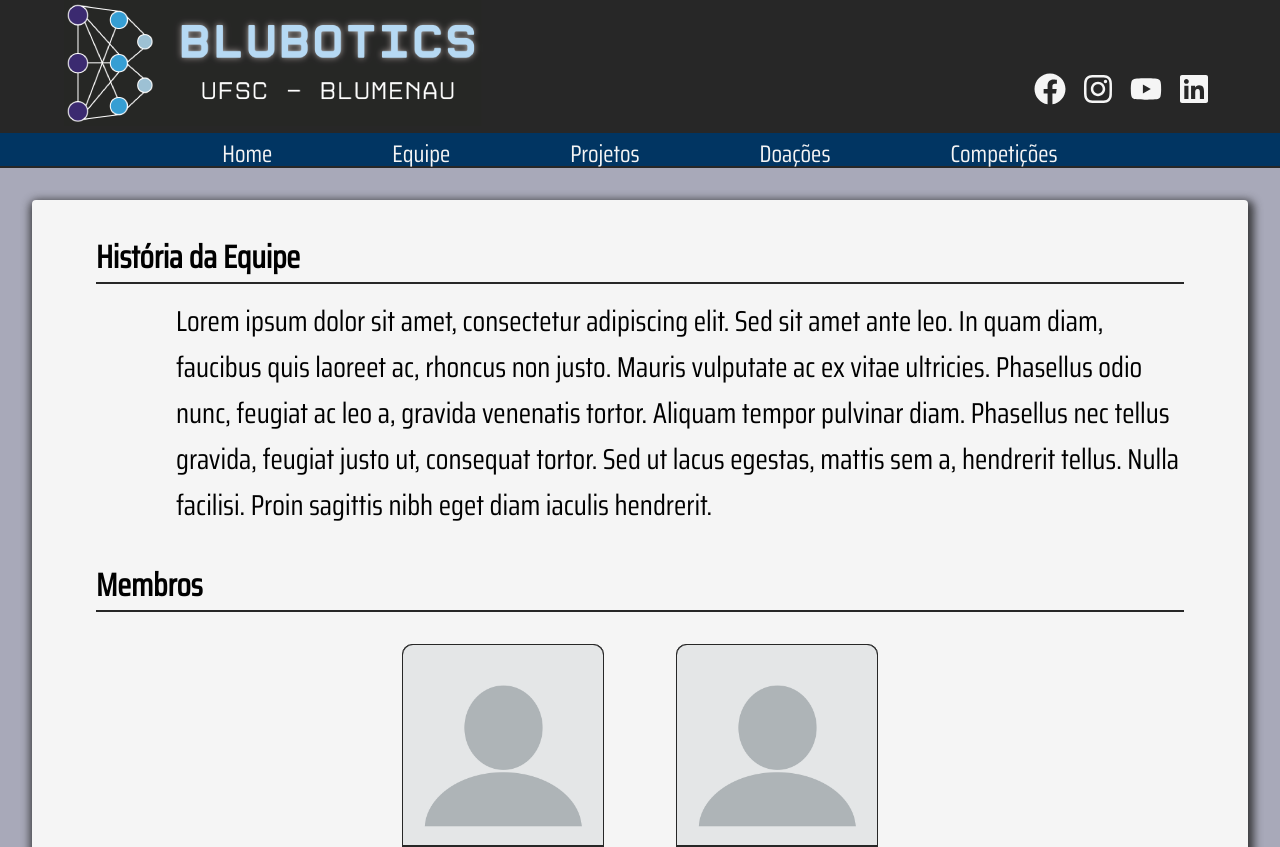
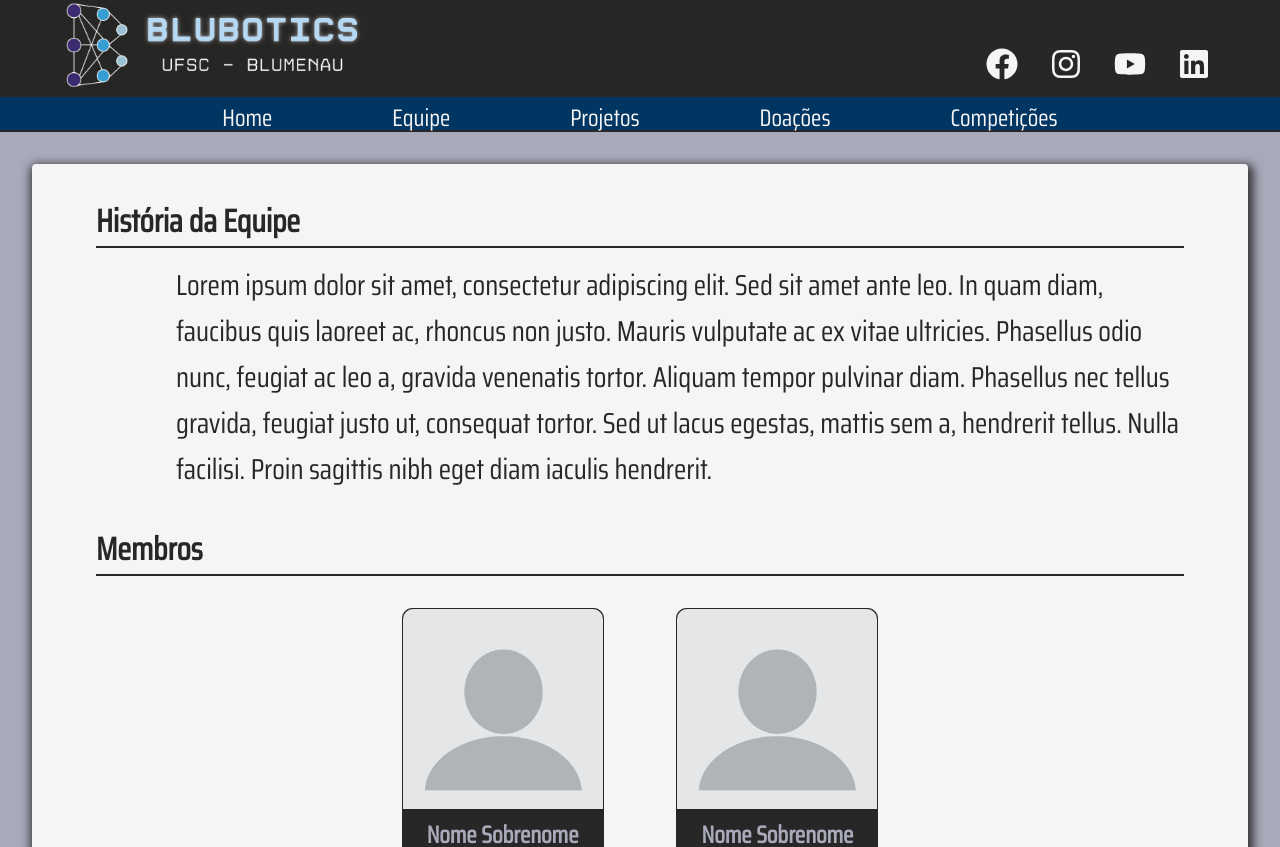
Before and after one commit to BrunoBronzeri/Blubotics, a React (Create React App) app: page /team in a window 1280 px wide. Shown: the top 847 px of the page. Built offline with nearby package versions, Linux system fonts and the light colour scheme; the HTML template or start-up script is replaced by a standard one.

Commit message:
logo dim

```diff
--- a/src/components/layout/Logo.module.css
+++ b/src/components/layout/Logo.module.css
@@ -2,6 +2,10 @@
     display: flex;
     justify-content: space-between;
     background-color: #272727;
+}
+
+.logo img {
+    width: 300px;
 }
 
 .logo a {
@@ -15,11 +19,12 @@
     text-align: center;
     box-sizing: border-box;
     margin-right: 4em;
+    gap: 1em;
 }
 
 .social_list li {
     margin: 0 0.5em;
-    margin-top: 38%;
+    margin-top: 20%;
 }
 
 .social_list a {
@@ -35,7 +40,7 @@
     cursor: pointer;
 }
 
-@media (max-width: 700px) {
+@media (max-width: 630px) {
     .social_list {
         display: none;
     }
@@ -43,4 +48,8 @@
     .logo {
         color: none;
     }
+
+    .logo img {
+        width: 200px;
+    }
 }
--- a/src/components/layout/NavBar.module.css
+++ b/src/components/layout/NavBar.module.css
@@ -53,7 +53,7 @@
         display: flex;
         flex-direction: column;
         position: absolute;
-        top: 164px;
+        top: 98px;
         gap: 0.5em;
         right: 0;
         width: 100%;
--- a/src/components/pages/Home.js
+++ b/src/components/pages/Home.js
@@ -1,11 +1,14 @@
 import styles from './Home.module.css'
-import not from '../../images/notfound.png'
+import not from '../../images/paisagem.png'
 
 function Home() {
     return (
         <div className={styles.main}>
             <img src={not} alt='404'/>
+            <p>asdasdasd</p>
+            <h1>asdgefasfaef asdf afa sd a fs </h1>
         </div>
+
     );
 }
 
--- a/src/components/pages/Home.module.css
+++ b/src/components/pages/Home.module.css
@@ -1,5 +1,6 @@
 .main img {
-    width: 800px;
-    margin-top: 5em;
-    margin-left: 43em;
+    /* width: 1263px; */
+    border-radius: 4px;
+    /* margin-top: 5em;
+    margin-left: 43em; */
 }
--- a/src/components/pages/Mates.module.css
+++ b/src/components/pages/Mates.module.css
@@ -1,4 +1,5 @@
 .doc {
+    /* background-color: #0f142adf; */
     background-color: whitesmoke;
     margin: 2em;
     border-radius: 4px;
@@ -10,6 +11,7 @@
     margin-right: 2em;
     padding-top: 1em;
     border-bottom: 2px solid #272727;
+    color: #272727;
 }
 
 .doc p {
@@ -17,6 +19,7 @@
     margin-right: 2em;
     margin-left: 5em;
     margin-top: 0.5em;
+    color: #272727;
 }
 
 .container {
```
Also changed, not shown: package.json (line endings or trailing spaces), src/components/layout/Logo.js (line endings or trailing spaces), 1 other file (tests, documents, lock files or other folders).
